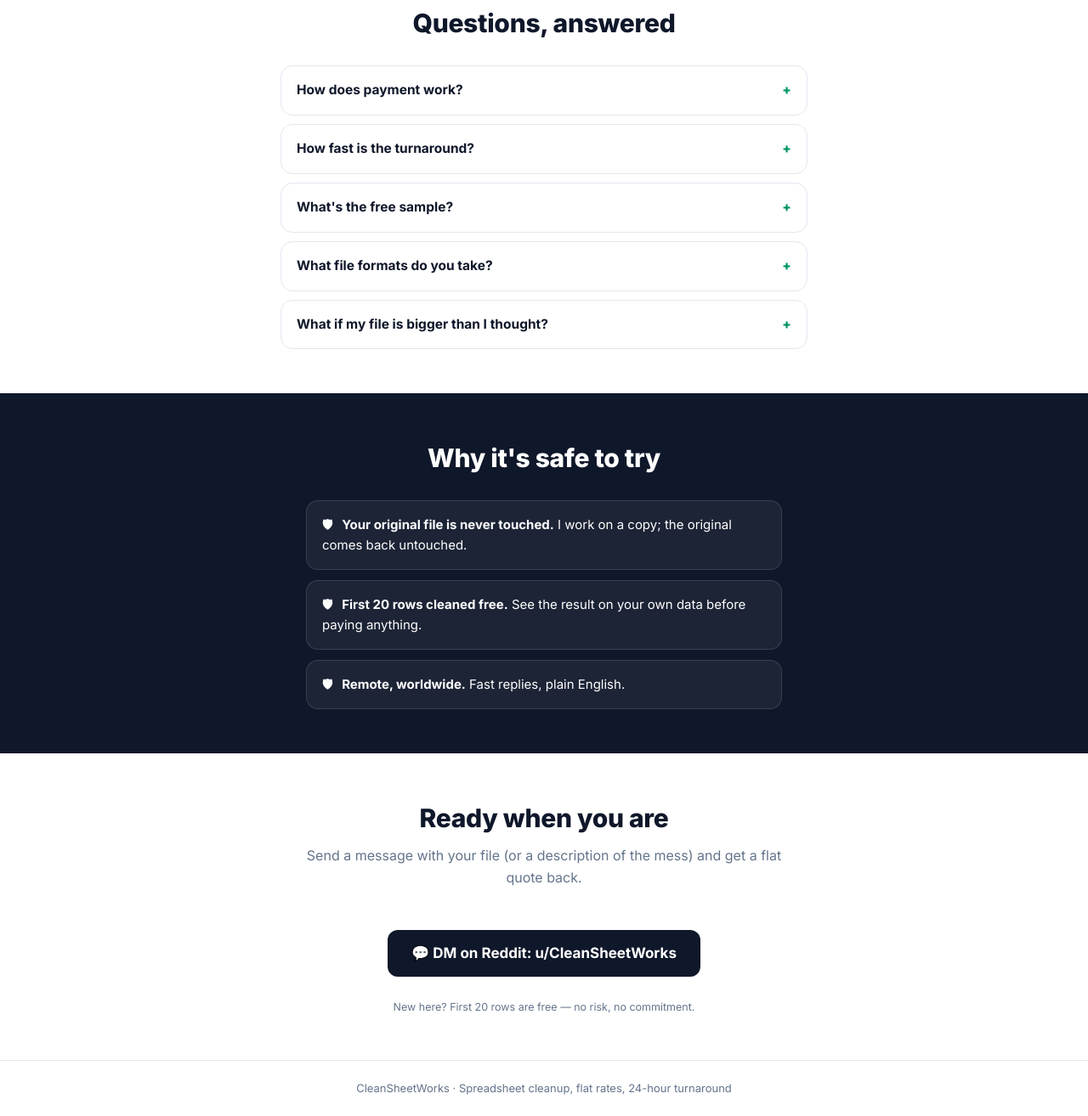
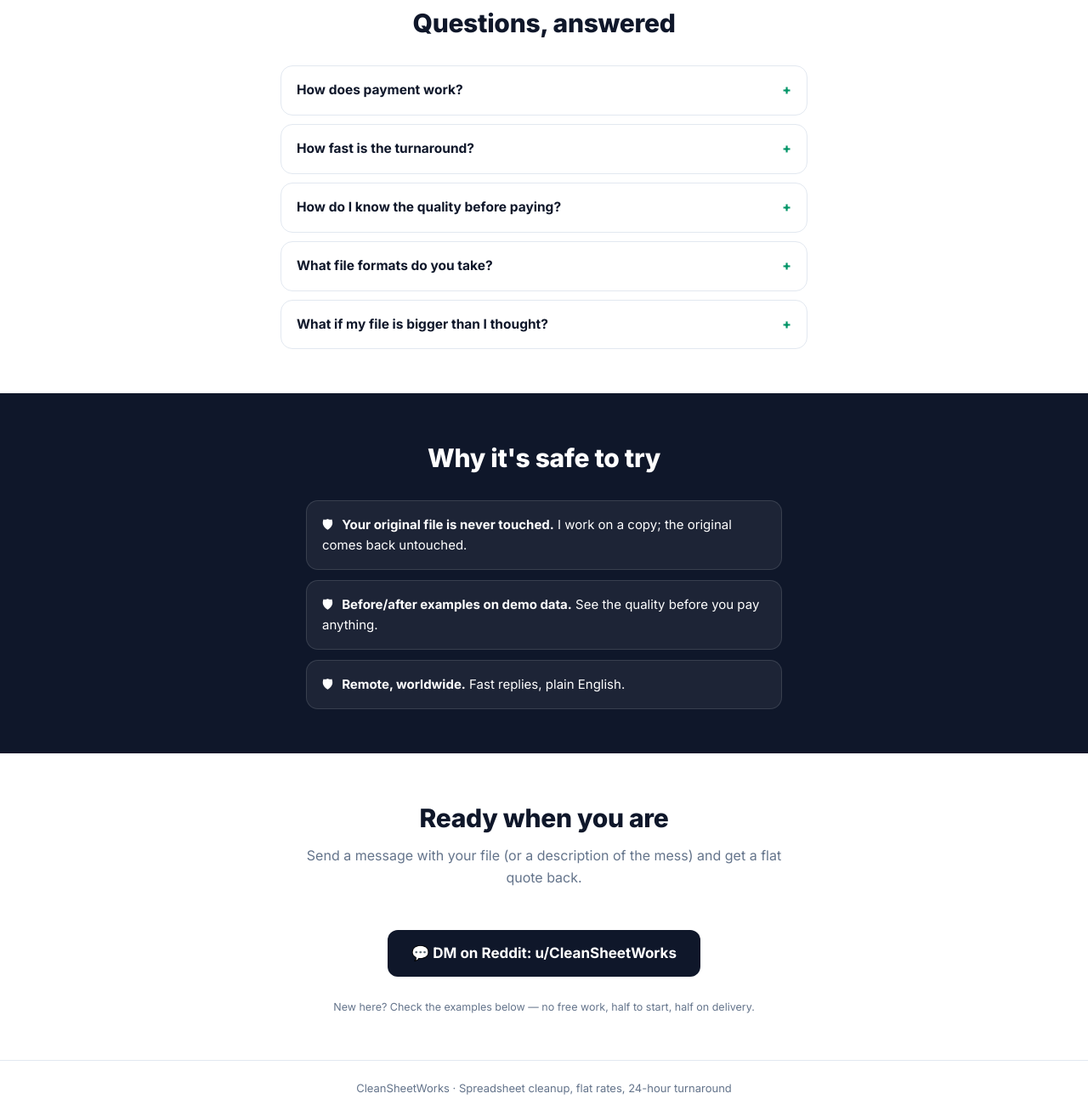
Before and after one commit to JelloMello934/cleansheetworks, a plain HTML site: page index.html in a window 1280 px wide. Shown: the part 3765-5079 px from the top of the page at 85% size. Drawn offline with Linux system fonts and the light colour scheme.

Commit message:
Remove free sample, fit r/forhire rules

```diff
--- a/index.html
+++ b/index.html
@@ -267,8 +267,8 @@
         <p>24 hours from when the price is confirmed and I have your file — most small jobs come back the same day. If a job ever needs longer, you'll know before you pay, not after.</p>
       </details>
       <details>
-        <summary>What's the free sample?</summary>
-        <p>Send any 20 rows and I clean them free — the same fixes as the full job, on your own data, so you can check the quality before spending a dollar. No commitment if you don't like it.</p>
+        <summary>How do I know the quality before paying?</summary>
+        <p>Check the before/after examples on demo data below — the same fixes as a full job, so you can see the quality before spending a dollar. No free work: every job is paid, half to start, half on delivery.</p>
       </details>
       <details>
         <summary>What file formats do you take?</summary>
@@ -287,7 +287,7 @@
     <h2>Why it's safe to try</h2>
     <ul class="trust-list">
       <li><strong>Your original file is never touched.</strong> I work on a copy; the original comes back untouched.</li>
-      <li><strong>First 20 rows cleaned free.</strong> See the result on your own data before paying anything.</li>
+      <li><strong>Before/after examples on demo data.</strong> See the quality before you pay anything.</li>
       <li><strong>Remote, worldwide.</strong> Fast replies, plain English.</li>
     </ul>
   </div>
@@ -298,7 +298,7 @@
     <h2>Ready when you are</h2>
     <p class="lede">Send a message with your file (or a description of the mess) and get a flat quote back.</p>
     <a class="reddit" href="https://www.reddit.com/user/CleanSheetWorks/" target="_blank" rel="noopener">💬 DM on Reddit: u/CleanSheetWorks</a>
-    <p class="fine">New here? First 20 rows are free — no risk, no commitment.</p>
+    <p class="fine">New here? Check the examples below — no free work, half to start, half on delivery.</p>
   </div>
 </section>
 
```
